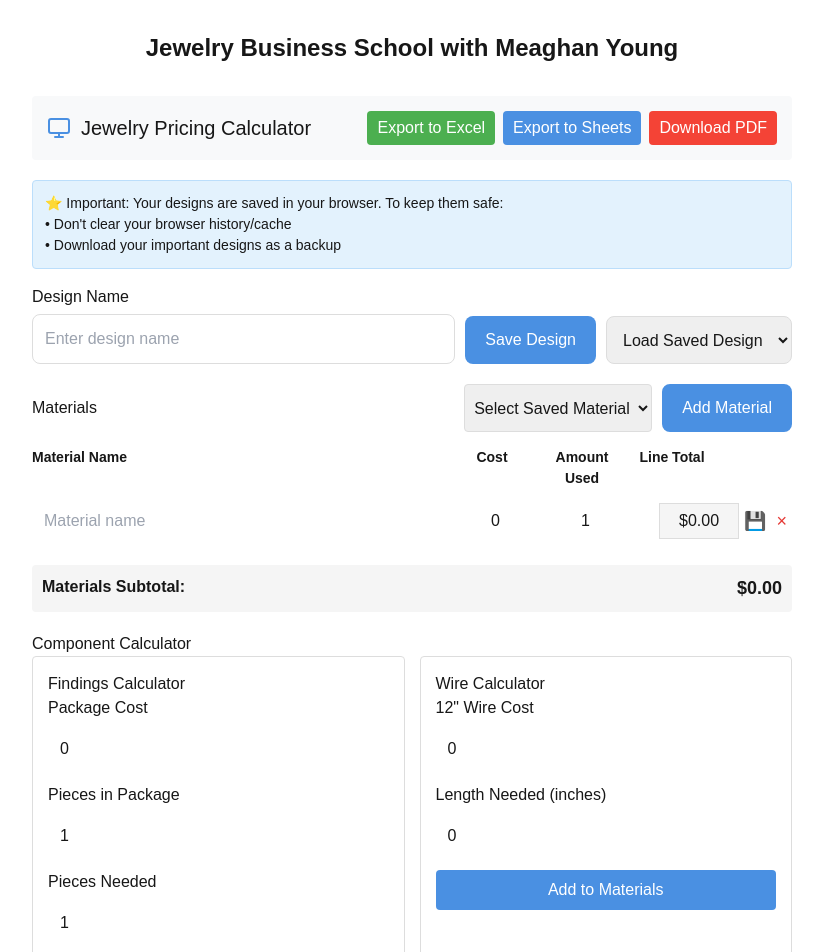
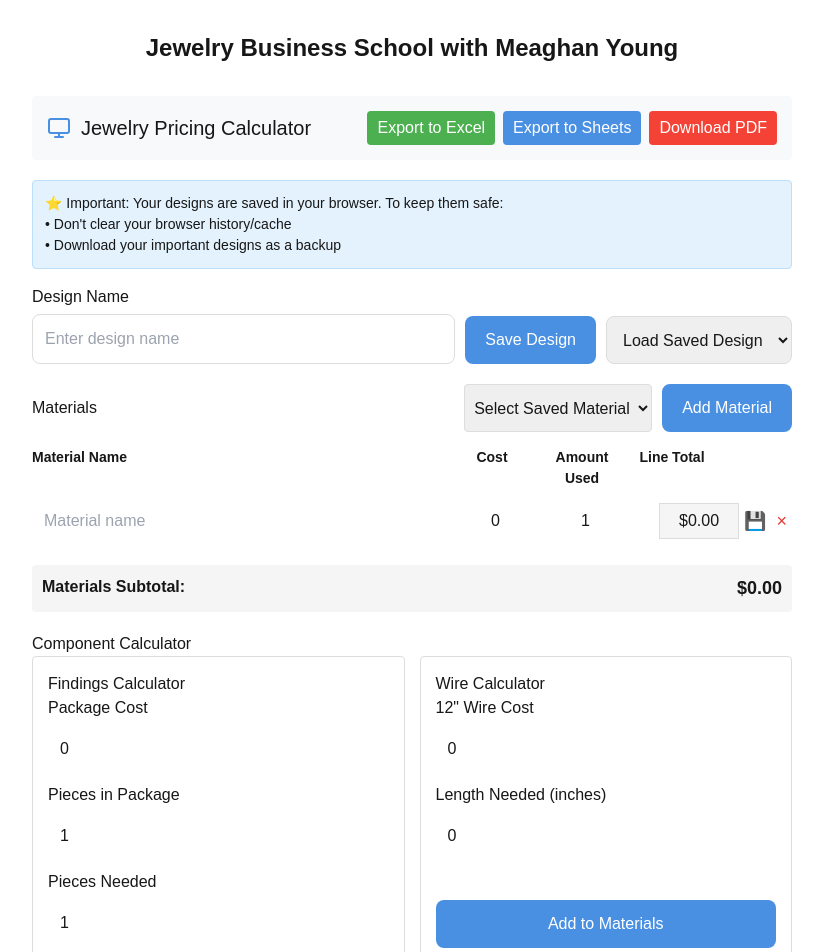
Before and after one commit to pixiegirl32/jewelrypricingcalculator, a Next.js app: page / in a window 1280 px wide. Shown: the top 952 px of the page, without its empty margins (228-1051 px from the left). Built offline with nearby package versions, Linux system fonts and the light colour scheme.

Commit message:
Update Calculator.jsx

```diff
--- a/src/components/Calculator.jsx
+++ b/src/components/Calculator.jsx
@@ -813,7 +813,7 @@ const exportToPDF = () => {
             <div style={{ marginBottom: '10px' }}></div>
             <button
               onClick={addWireToMaterials}
-              style={{ width: '100%', padding: '8px', background: '#4a90e2', color: 'white', border: 'none', borderRadius: '4px', cursor: 'pointer' }}
+              style={{ width: '100%', padding: '12px', background: '#4a90e2', color: 'white', border: 'none', borderRadius: '8px', cursor: 'pointer', marginTop: '30px' }}
             >
               Add to Materials
             </button>
```
